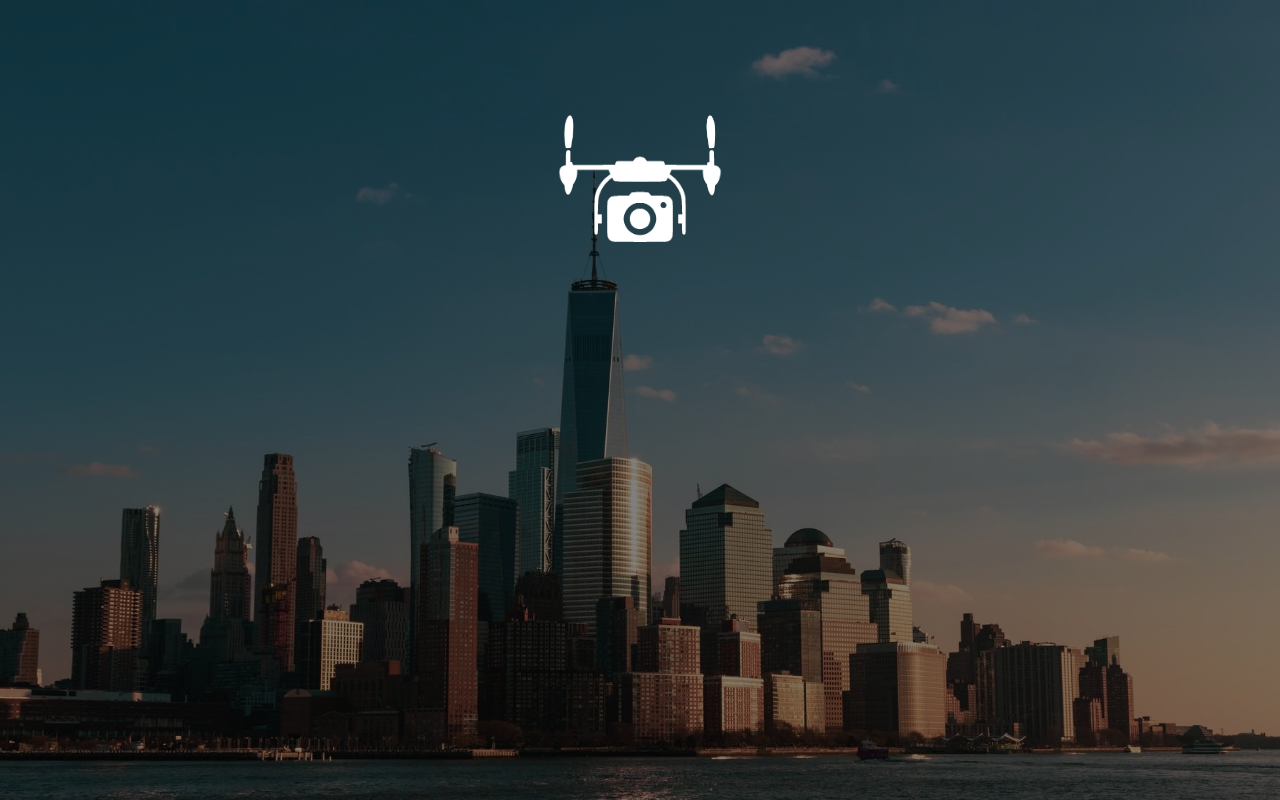
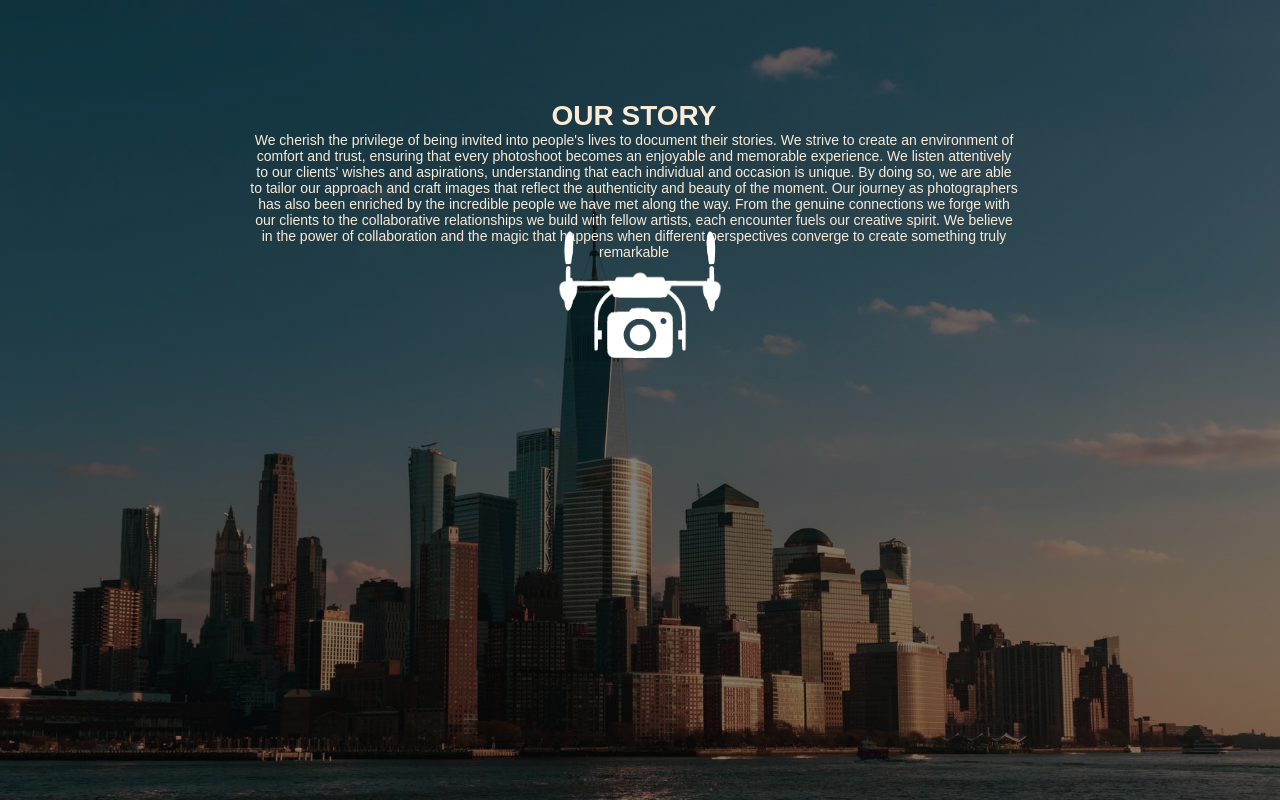
Before and after one commit to anu570/clickbuz-repo, a plain HTML site: page rotation.html in a window 1280 px wide. Drawn offline with nearby package versions, Linux system fonts and the light colour scheme.

Commit message:
paragraph added

```diff
--- a/rotation.css
+++ b/rotation.css
@@ -9,6 +9,17 @@
     background-image: linear-gradient(rgba(0,0,0,0.5),rgba(0,0,0,0.5)),url(pic.jpeg);
     background-position: center;
     background-size: cover;
+}
+#content{
+    width: 60%;
+    height: 2vh;
+    color: antiquewhite;
+    margin-top: 100px;
+    margin-left: 250px;
+    text-align: center;
+    font-family: Arial, Helvetica, sans-serif;
+    font-size: 14px;
+
 }
 #drone-box{
     margin: 150px auto;
--- a/rotation.html
+++ b/rotation.html
@@ -9,6 +9,12 @@
 </head>
 <body>
     <div id="banner">
+        <div id="content">
+            <h1>OUR STORY</h1>
+            <p>We cherish the privilege of being invited into people's lives to document their stories. We strive to create an environment of comfort and trust, ensuring that every photoshoot becomes an enjoyable and memorable experience. We listen attentively to our clients' wishes and aspirations, understanding that each individual and occasion is unique. By doing so, we are able to tailor our approach and craft images that reflect the authenticity and beauty of the moment.
+
+                Our journey as photographers has also been enriched by the incredible people we have met along the way. From the genuine connections we forge with our clients to the collaborative relationships we build with fellow artists, each encounter fuels our creative spirit. We believe in the power of collaboration and the magic that happens when different perspectives converge to create something truly remarkable</p>
+        </div>
         <div id="drone-box">
             <img src="drone.png" class="drone-pic" alt="">
             <img src="drone-left.png" class="left-pic" alt="">
```
